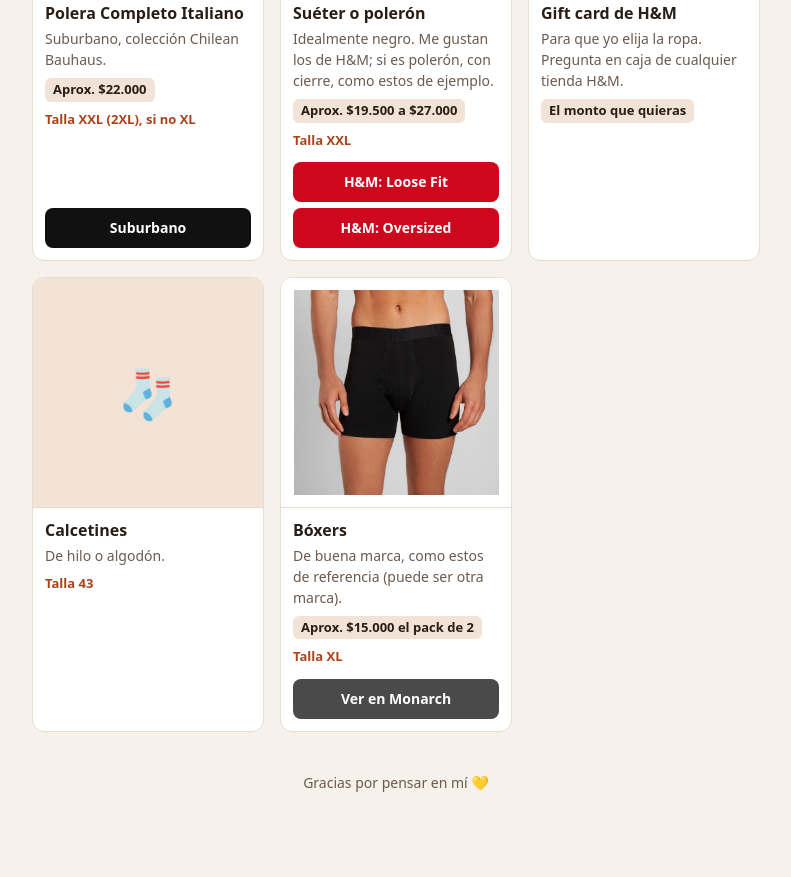
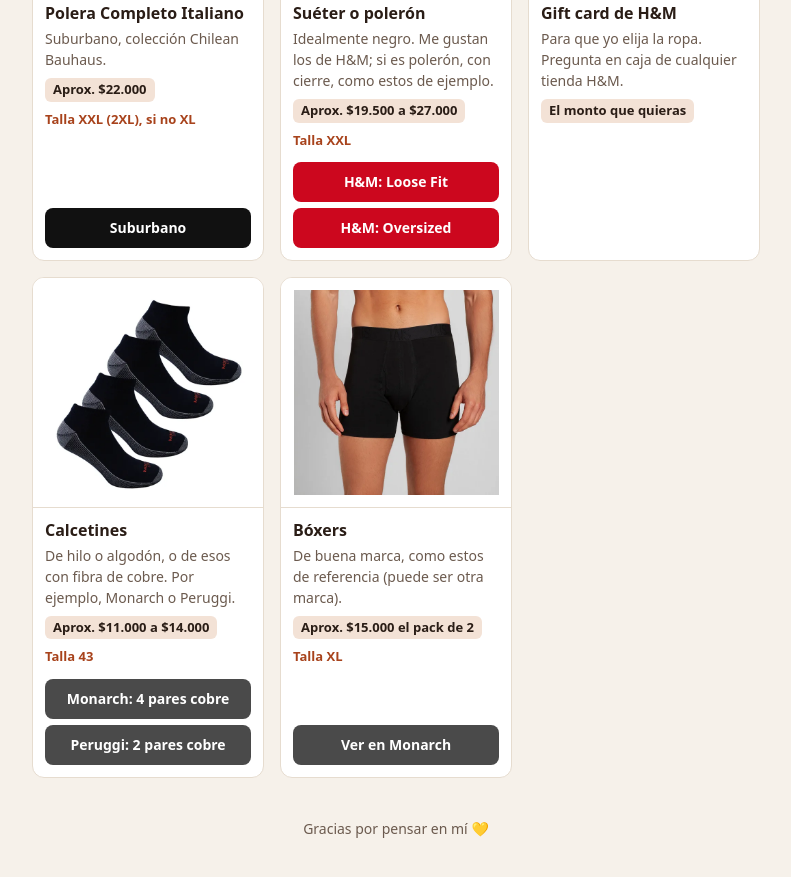
Before and after one commit to ggerena/ggerena.github.io, a plain HTML site: page cumple-2026/index.html in a window 1280 px wide. Shown: the part 4403-5280 px from the top of the page, without its empty margins (244-1035 px from the left). Before the commit the page ends 5244 px from the top, so only its background shows below. Drawn offline with Linux system fonts and the light colour scheme.

Commit message:
feat: calcetines de cobre de ejemplo (Monarch y Peruggi)

```diff
--- a/cumple-2026/index.html
+++ b/cumple-2026/index.html
@@ -552,11 +552,13 @@ footer {
     </li>
     <li>
       <div class="item">
-        <div class="photo emoji" aria-hidden="true">🧦</div>
+        <div class="photo"><img src="img/calcetines-cobre.webp" width="600" height="600" alt="Pack de 4 calcetines Monarch de algodón con cobre" loading="lazy"></div>
         <div class="body">
           <h3>Calcetines</h3>
-          <p>De hilo o algodón.</p>
+          <p>De hilo o algodón, o de esos con fibra de cobre. Por ejemplo, Monarch o Peruggi.</p>
+          <span class="price">Aprox. $11.000 a $14.000</span>
           <span class="tag">Talla 43</span>
+          <span class="links"><a class="store mon" href="https://monarch.cl/products/monarch-4-pares-calcetin-cobre-algodon-pv2526" target="_blank" rel="noopener">Monarch: 4 pares cobre<span class="sr-only"> (se abre en otra pestaña)</span></a><a class="store mon" href="https://monarch.cl/products/2-pares-calcetin-cobre-bamboo-liso-largo-americano" target="_blank" rel="noopener">Peruggi: 2 pares cobre<span class="sr-only"> (se abre en otra pestaña)</span></a></span>
         </div>
       </div>
     </li>
```
Also changed, not shown: cumple-2026/img/calcetines-cobre.webp (added).
